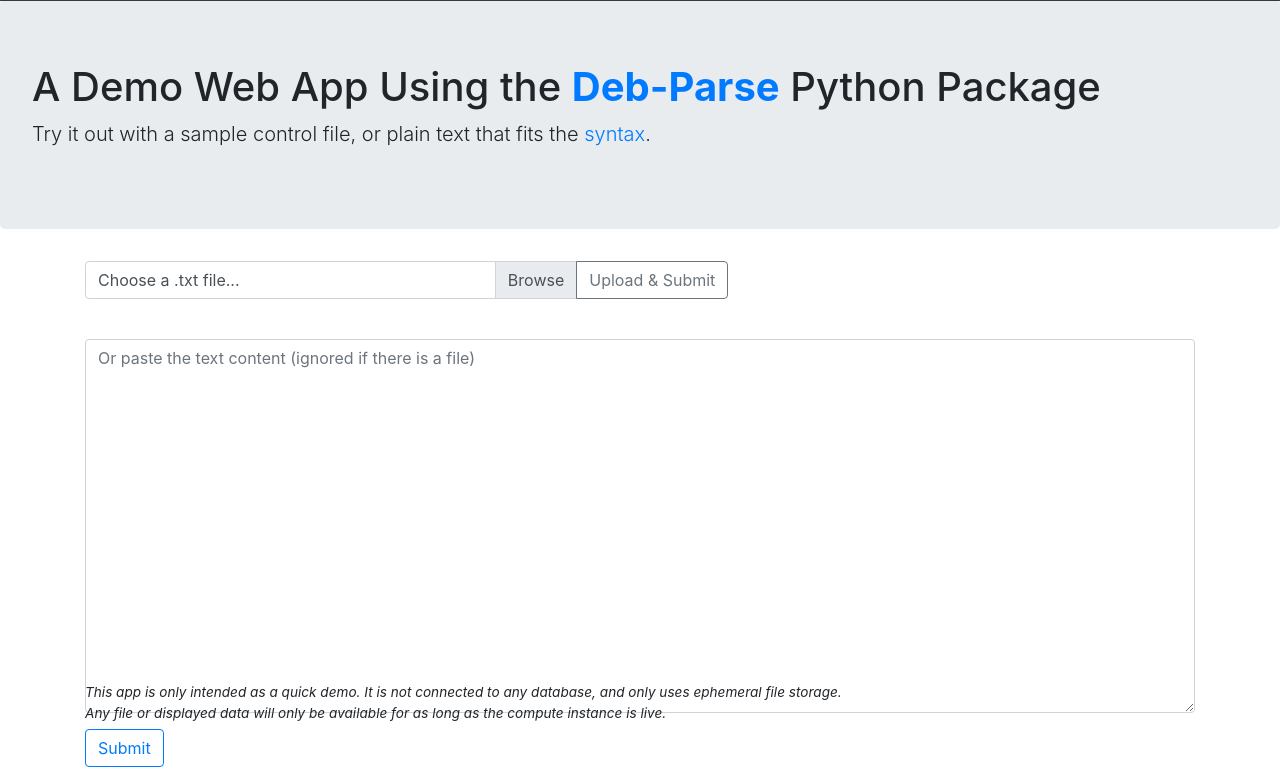
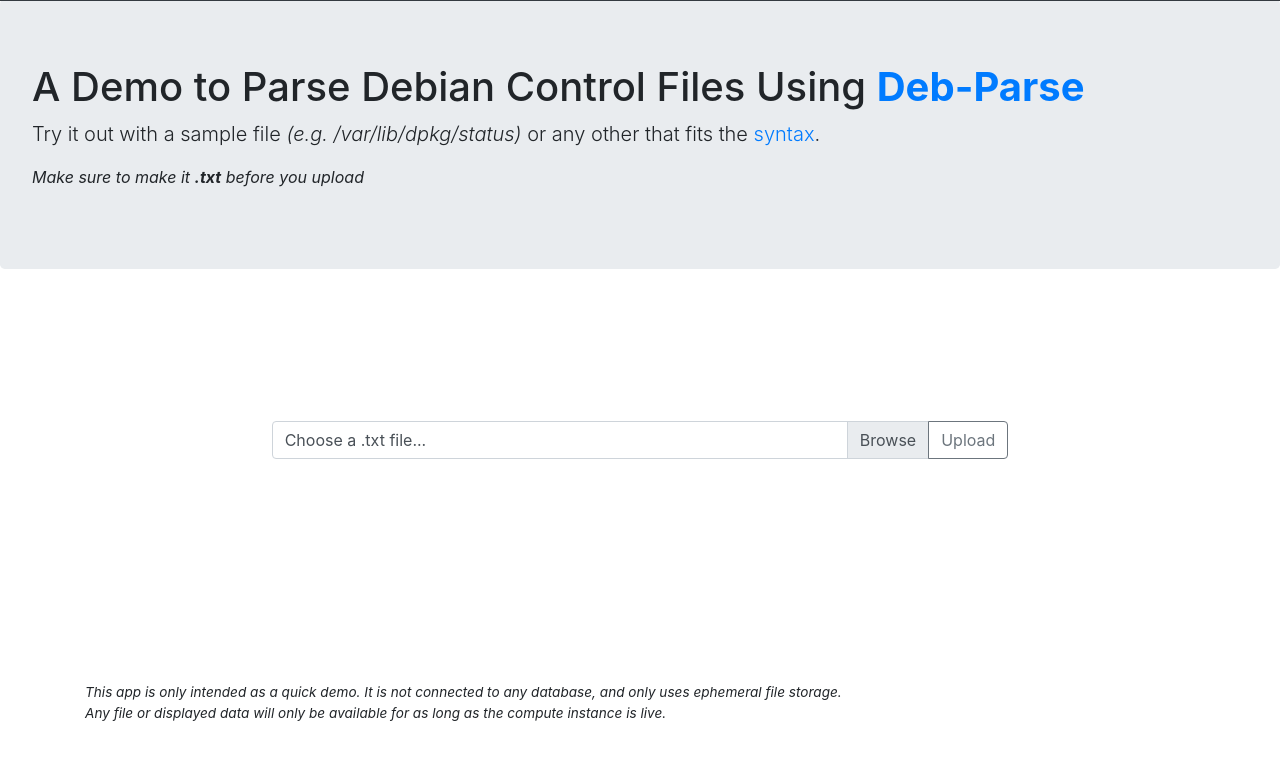
Before and after one commit to aihaddad/deb-parse-web, a Flask app: page / in a window 1280 px wide. Shown: the part 61-844 px from the top of the page. After the commit the page ends 782 px from the top, so only its background shows below. Run offline with Flask 2, Linux system fonts and the light colour scheme; parts of the project's set-up code (start-up, migrations or seed data) failed here and were passed over; some libraries are stand-ins or nearby versions.

Commit message:
Parse after upload and remove text option

```diff
--- a/deb_parse_web/app.py
+++ b/deb_parse_web/app.py
@@ -1,10 +1,9 @@
 import os
-from flask import Flask, render_template, flash, request, escape, redirect, url_for
+from flask import Flask, render_template, send_file, flash, request, escape, redirect, url_for
 from werkzeug.utils import secure_filename
 
 
 ALLOWED_EXTENSIONS = set(["txt"])
-UPLOAD_FOLDER = "deb_parse_web/uploads"
 
 
 def allowed_file(filename):
@@ -12,6 +11,9 @@
 
 
 def create_app(test_config=None):
+
+    from parse import parse_from    # type: ignore
+
     app = Flask(__name__)
 
     if test_config is None:
@@ -19,36 +21,41 @@
     else:
         app.config.from_mapping(test_config)
 
+    os.makedirs(app.config["UPLOAD_FOLDER"], exist_ok=True)
+
+
     @app.route("/", methods=["GET", "POST"])
     def form():
         if request.method == "POST":
             file = request.files.get("file")
 
             if file is None or file.filename == "":
-                text = request.form.get("text-content")
-
-                if text is None or text == "":
-                    flash("No file or text provided for processing", "warning")
-                    return redirect(request.url)
-                else:
-                    escape(text)
-                    flash("Plain text input is being processed.", "success")
-                    return redirect(url_for("packages"))
+                flash("No file provided.", "warning")
+                return redirect(request.url)
 
             if allowed_file(file.filename):
                 filename = secure_filename(file.filename)
-                file.save(os.path.join(app.config["UPLOAD_FOLDER"], filename))
-                flash("File successfully uploaded", "success")
-                return redirect(url_for("packages"))
+                filepath = os.path.join(app.config["UPLOAD_FOLDER"], filename)
+
+                file.save(filepath)
+                recovery_id = parse_from(filepath)
+
+                if recovery_id:
+                    flash(f"File successfully uploaded. Your recovery id is: {recovery_id}", "success")
+                    return redirect(url_for("packages", recovery_id=recovery_id))
+                else:
+                    flash("File doesn't match Debian Control File syntax", "danger")
+                    return redirect(request.url)
             else:
-                flash("Only .txt file extensions allowed.", "danger")
+                flash("Only .txt file extensions allowed.", "warning")
                 return redirect(request.url)
 
         return render_template("_form.html")
 
-    @app.route("/packages")
-    def packages():
-        return render_template("_packages.html")
+
+    @app.route("/<recovery_id>/packages")
+    def packages(recovery_id):
+        return send_file(f"datastore/{recovery_id}/pkgs_clean.json")
 
     return app
 
--- a/deb_parse_web/templates/_form.html
+++ b/deb_parse_web/templates/_form.html
@@ -4,36 +4,25 @@
 {% block content %}
 
 <div class="jumbotron">
-    <h1 class="display-5">A Demo Web App Using the <a
-            href="https://github.com/aihaddad/deb-parse"><strong>Deb-Parse</strong></a>
-        Python Package</h1>
-    <p class="lead">Try it out with a sample control file, or plain text that fits the <a target="_blank"
-            href="https://www.debian.org/doc/debian-policy/ch-controlfields.html">syntax</a>.</p>
+    <h1 class="display-5">A Demo to Parse Debian Control Files Using <a
+            href="https://github.com/aihaddad/deb-parse"><strong>Deb-Parse</strong></a></h1>
+    <p class="lead">Try it out with a sample file <em>(e.g. /var/lib/dpkg/status)</em> or any other that fits the <a
+            target="_blank" href="https://www.debian.org/doc/debian-policy/ch-controlfields.html">syntax</a>.</p>
+    <p> <em>Make sure to make it <strong>.txt</strong> before you upload</em></p>
 </div>
 
 <div class="container">
+    <br><br><br><br><br>
     <form method="post" action="/" enctype="multipart/form-data">
         <div class="form-row">
-            <div class="input-group form-group col-md-7">
+            <div class="input-group form-group col-md-8 offset-md-2">
                 <div class="custom-file">
                     <label class="custom-file-label" for="file">Choose a .txt file...</label>
                     <input type="file" class="custom-file-input" name="file">
                 </div>
                 <div class="input-group-append">
-                    <button class="btn btn-outline-secondary" type="submit">Upload & Submit</button>
+                    <button class="btn btn-outline-secondary" type="submit">Upload</button>
                 </div>
-            </div>
-        </div>
-        <br>
-        <div class="form-row">
-            <div class="form-group col-md-12">
-                <textarea class="form-control" name="text-content" rows="15"
-                    placeholder="Or paste the text content (ignored if there is a file)"></textarea>
-            </div>
-        </div>
-        <div class="form-row">
-            <div class="form-group col-md-6">
-                <button type="submit" class="btn btn-outline-primary">Submit</button>
             </div>
         </div>
     </form>
```
Also changed, not shown: deb_parse_web/parse.py (added, +35 -0 lines).
